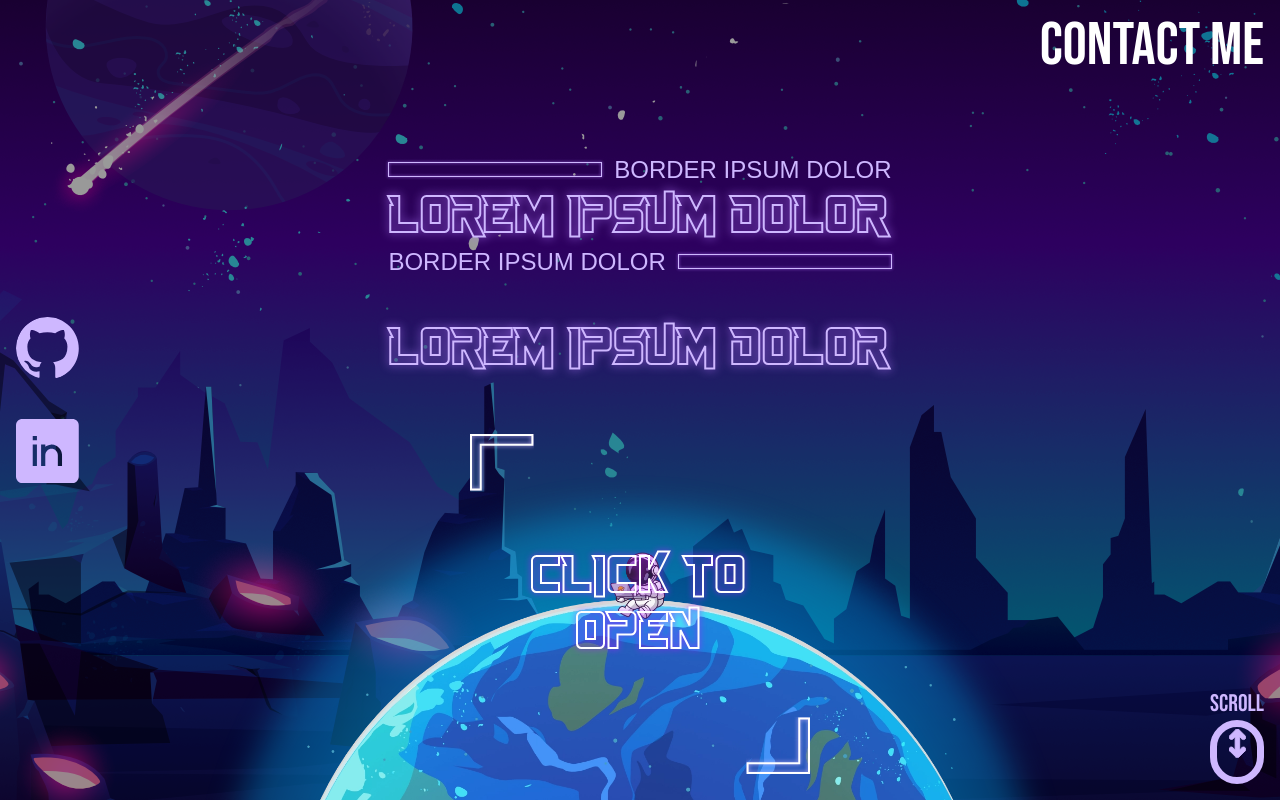
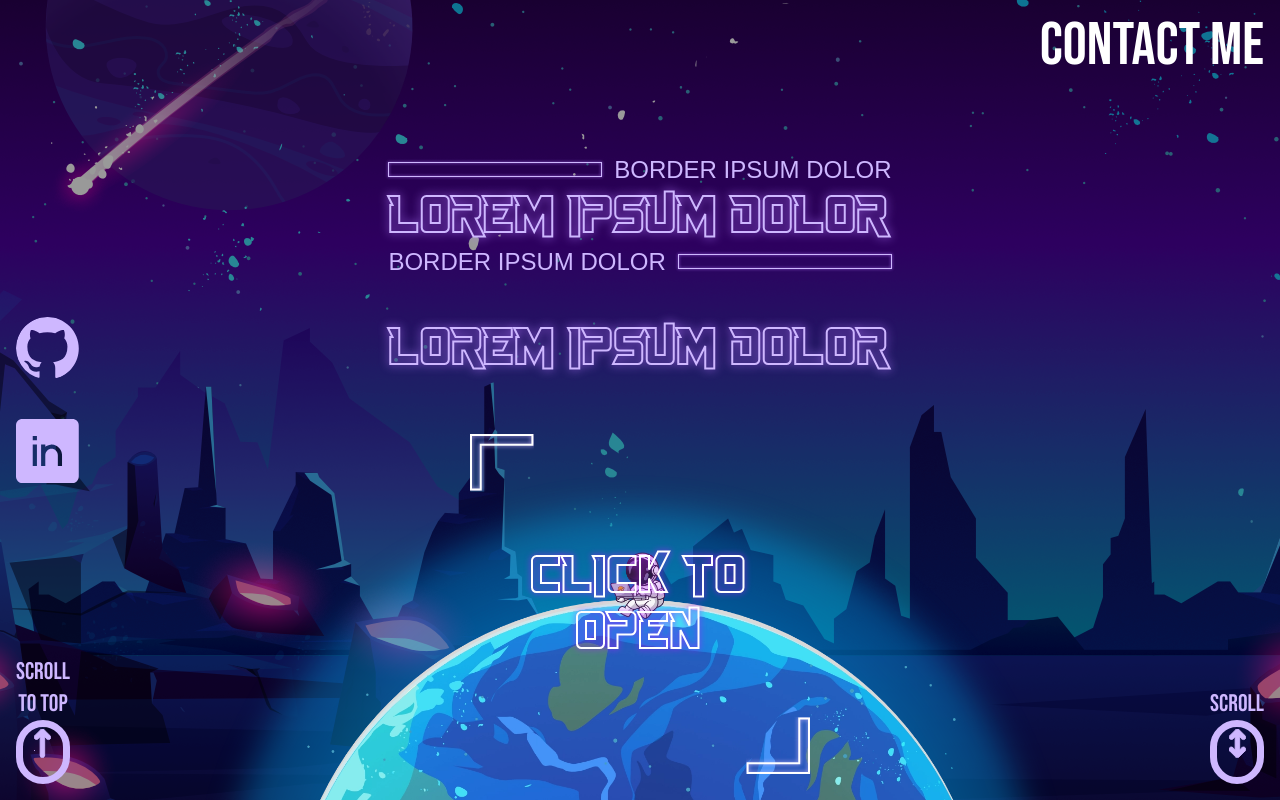
Before and after one commit to O-K-G/consolelog.me, a Next.js app: page /skills in a window 1280 px wide. Shown: the top 800 px of the page. Built offline with nearby package versions, Linux system fonts and the light colour scheme; a web font is replaced by a local one.

Commit message:
refactor: stage 2

```diff
--- /dev/null
+++ b/src/components/icons/ArrowUpIcon.tsx
@@ -0,0 +1,15 @@
+import type { IconsProps } from '@constants/interfaces';
+
+export default function ArrowUpIcon({ className }: IconsProps) {
+  return (
+    <svg
+      viewBox='0 0 19 32'
+      xmlns='http://www.w3.org/2000/svg'
+      className={className}
+    >
+      <g transform='matrix(1,0,0,1,-20.6655,-10.0487)'>
+        <path d='M30,12.558L31.787,10.783C31.313,10.313 30.67,10.049 30,10.049C29.33,10.049 28.687,10.313 28.213,10.783L30,12.558ZM30,39.349L28.213,41.124C28.687,41.594 29.33,41.858 30,41.858C30.67,41.858 31.313,41.594 31.787,41.124L30,39.349ZM21.47,17.481C21.024,17.957 20.781,18.587 20.792,19.238C20.804,19.888 21.069,20.509 21.532,20.969C21.996,21.429 22.621,21.693 23.276,21.704C23.931,21.716 24.565,21.474 25.044,21.031L21.47,17.481ZM34.956,21.031C35.188,21.278 35.467,21.475 35.777,21.613C36.087,21.75 36.422,21.824 36.761,21.83C37.101,21.836 37.438,21.774 37.753,21.647C38.068,21.521 38.354,21.333 38.594,21.095C38.834,20.856 39.023,20.572 39.151,20.259C39.278,19.946 39.34,19.611 39.334,19.274C39.328,18.937 39.254,18.604 39.116,18.296C38.977,17.988 38.778,17.711 38.53,17.481L34.956,21.031ZM21.47,34.426C21.47,34.426 20.746,33.303 20.884,33.611C21.023,33.919 21.222,34.196 21.47,34.426ZM27.471,12.558L27.471,39.349L32.529,39.349L32.529,12.558L27.471,12.558ZM28.213,10.783L21.47,17.481L25.044,21.031L31.787,14.333L28.213,10.783ZM28.213,14.333L34.956,21.031L38.53,17.481L31.787,10.783L28.213,14.333ZM31.787,37.574L27.471,39.349L28.213,41.124L31.787,37.574ZM31.787,41.124L32.529,39.349L28.213,37.574L31.787,41.124Z' />
+      </g>
+    </svg>
+  );
+}
--- a/src/components/icons/ScrollToTopIcon.tsx
+++ /dev/null
@@ -1,14 +0,0 @@
-import type { IconsProps } from '@constants/interfaces';
-
-export default function ScrollToTopIcon({ className }: IconsProps) {
-  return (
-    <svg
-      xmlns='http://www.w3.org/2000/svg'
-      viewBox='0 -960 960 960'
-      fill='none'
-      className={className}
-    >
-      <path d='M160-760v-80h640v80H160Zm280 640v-408L336-424l-56-56 200-200 200 200-56 56-104-104v408h-80Z' />
-    </svg>
-  );
-}
--- a/src/components/shared/BottomComponent.tsx
+++ b/src/components/shared/BottomComponent.tsx
@@ -1,21 +1,22 @@
 import type { BottomComponentProps } from '@constants/interfaces';
 
 export default function BottomComponent({
-  component: Component = 'div',
   label,
   slot,
-  className = 'right-0 mr-4 mb-4',
+  className = 'right-0 mr-4',
   children,
 }: BottomComponentProps) {
   return (
-    <div className={`fixed bottom-0 center-elements flex-col ${className}`}>
+    <div
+      className={`fixed bottom-0 mb-4 w-[2.246rem] md:w-[2.808rem] lg:w-[3.369rem] h-fit center-elements flex-col ${className}`}
+    >
       <div className='uppercase text-title-purple text-base md:text-xl lg:text-2xl text-center w-full font-bebas-neue'>
         {label}
       </div>
       {!children ? (
-        <Component className='p-0.5 flex items-start justify-center rounded-2xl md:rounded-[1.5rem] lg:rounded-full h-12 md:h-14 w-full lg:h-16 border-4 md:border-[0.3rem] lg:border-[0.438rem] border-title-purple'>
+        <div className='p-0.5 flex items-start justify-center rounded-2xl md:rounded-[1.5rem] lg:rounded-full h-12 md:h-14 w-full lg:h-16 border-4 md:border-[0.3rem] lg:border-[0.438rem] border-title-purple'>
           {slot}
-        </Component>
+        </div>
       ) : (
         children
       )}
--- a/src/components/shared/ScrollIconComponent.tsx
+++ b/src/components/shared/ScrollIconComponent.tsx
@@ -8,10 +8,10 @@ export default function ScrollIconComponent() {
 
   return (
     <BottomComponent
+      label={t('scroll', scrollIconText)}
       slot={
         <DoubleArrowIcon className='h-5 md:h-7 lg:h-[1.8rem] stroke-title-purple fill-title-purple' />
       }
-      label={t('scroll', scrollIconText)}
     />
   );
 }
--- a/src/components/shared/ScrollToTopComponent.tsx
+++ b/src/components/shared/ScrollToTopComponent.tsx
@@ -1,16 +1,26 @@
-import ScrollToTopIcon from '@components/icons/ScrollToTopIcon';
 import { useText } from '@hooks/useText';
 import scrollToTopText from '@i18nEn/scrollToTopText.json';
-// import FixedBottomComponent from '@components/shared/FixedBottomComponent';
+import BottomComponent from '@components/shared/BottomComponent';
 import IconButton from '@components/shared/IconButton';
 import { AppContext as appContext } from '@components/shared/AppContext';
+import ArrowUpIcon from '@components/icons/ArrowUpIcon';
 import { useContext } from 'react';
 
 export default function ScrollToTopComponent() {
   const { currentTopSection } = useContext(appContext);
 
   const t = useText();
-  return null;
+
+  return (
+    <BottomComponent
+      className='left-0 ml-4'
+      label={t('scrollToTop', scrollToTopText)}
+      slot={
+        <ArrowUpIcon className='h-5 md:h-7 lg:h-[1.8rem] stroke-title-purple fill-title-purple' />
+      }
+    />
+  );
+
   // return (
   //   <FixedBottomComponent
   //     className={`left-0 ml-4 transition-1000 ${
--- a/src/constants/interfaces.tsx
+++ b/src/constants/interfaces.tsx
@@ -254,9 +254,8 @@ export interface LoaderTextProps {
 }
 
 export interface BottomComponentProps {
-  component?: 'div';
   label: string;
   slot?: ReactNode;
+  className?: string;
   children?: ReactNode;
-  className?: string;
 }
```
